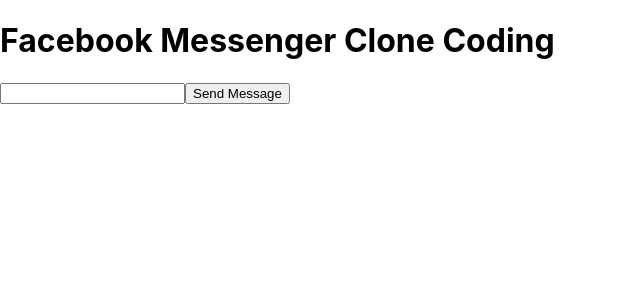
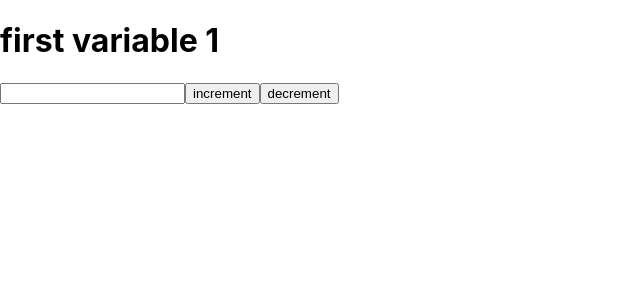
Before and after one commit to EinsVision/Facebook-Messenger-clone, a React (Create React App) app in the folder facebook-messenger-clone/: page / in a window 1280 px wide. Shown: the top 300 px of the page, without its empty margins (0-640 px from the left). Built offline with nearby package versions, Linux system fonts and the light colour scheme.

Commit message:
Review React Hook

```diff
--- a/facebook-messenger-clone/src/App.js
+++ b/facebook-messenger-clone/src/App.js
@@ -2,13 +2,18 @@
 import './App.css';
 
 function App() {
-  const [input, setInput] = useState('');
+  const [input, setInput] = useState(1);
+  const increment = () => setInput(input + 1);
+  const decrement = () => setInput(input - 1);
+
   return (
     <div className="app">
-      <h1>Facebook Messenger Clone Coding</h1>
+      {/* Review React Hook */}
+      <h1>first variable {input}</h1>
 
       <input />
-      <button>Send Message</button>
+      <button onClick={increment}>increment</button>
+      <button onClick={decrement}>decrement</button>
       {/* input field */}
       {/* button */}
       {/* messeges themselves */}
```
